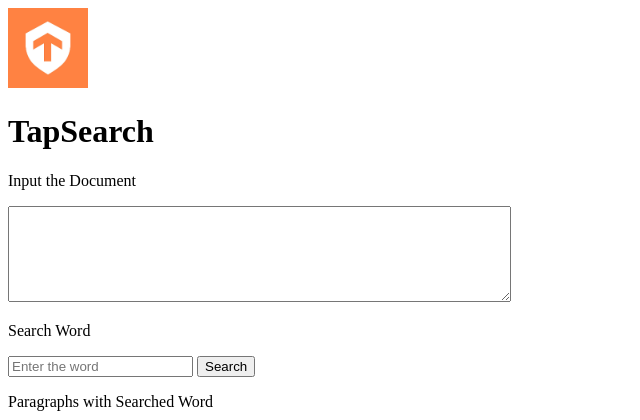
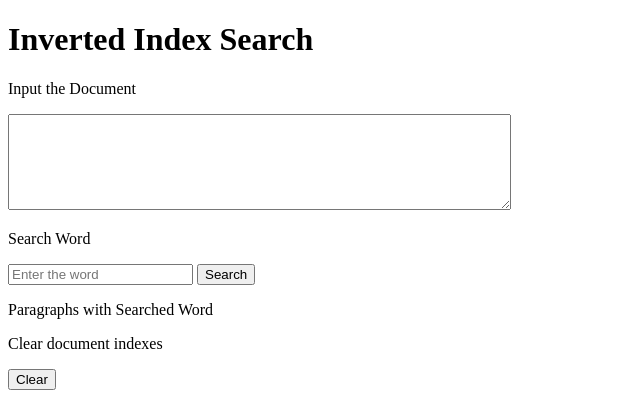
Before and after one commit to harshit98/Inverted-Index, a Flask app: page / in a window 1280 px wide. Shown: the top 420 px of the page, without its empty margins (0-640 px from the left). Run offline with Flask 2, Linux system fonts and the light colour scheme.

Commit message:
Updated README.md

```diff
--- a/templates/index.html
+++ b/templates/index.html
@@ -6,8 +6,7 @@
     </head>
 
     <body>
-        <img height=80 width=80 src="../static/tapchief.png">
-        <h1> TapSearch </h1>
+        <h1> Inverted Index Search </h1>
         <form action="/load_document" method="POST">
             <p class="heading">
                 Input the Document
```
Also changed, not shown: app.py (renamed from TapSearch.py), static/tapchief.png (deleted).
